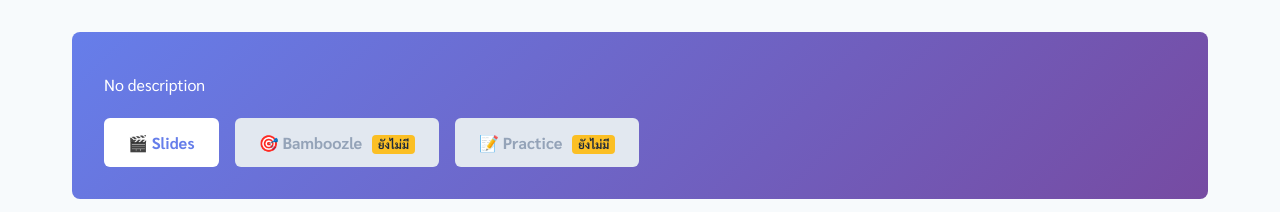
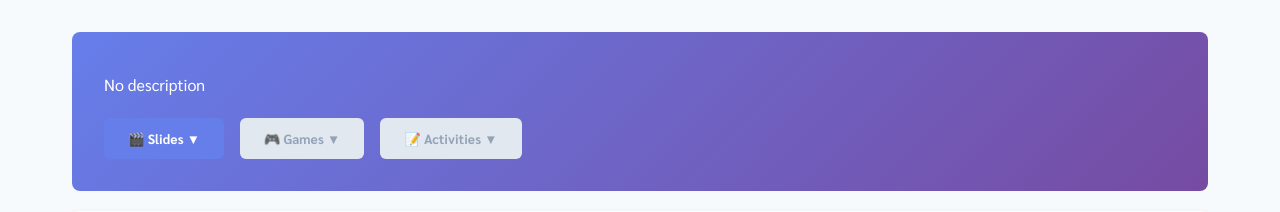
Before and after one commit to Gowithe/classready, a Flask app: template templates/topic_detail.html in a window 1280 px wide. Shown: the top 212 px of the page. Run offline with Flask 3, Linux system fonts and the light colour scheme; the template is opened without the code that fills it, so the values that code supplies are empty.

Commit message:
Update topic_detail.html

```diff
--- a/templates/topic_detail.html
+++ b/templates/topic_detail.html
@@ -44,6 +44,88 @@
     color: #94a3b8;
     cursor: not-allowed;
     pointer-events: none;
+  }
+
+  /* =========================
+     Dropdown Menu (FIXED)
+     - เปลี่ยนจาก hover -> click
+     ========================= */
+  .dropdown {
+    position: relative;
+    display: inline-block;
+  }
+  .dropdown-btn {
+    padding: 0.75rem 1.5rem;
+    background: white;
+    color: #667eea;
+    border-radius: 6px;
+    text-decoration: none;
+    font-weight: 700;
+    cursor: pointer;
+    border: none;
+    display: flex;
+    align-items: center;
+    gap: 0.5rem;
+    transition: all 0.2s;
+    user-select: none;
+  }
+  .dropdown-btn:hover {
+    background: #f0f4ff;
+  }
+  .dropdown-btn.slides { background: #667eea; color: white; }
+  .dropdown-btn.games { background: #ec4899; color: white; }
+  .dropdown-btn.activities { background: #06b6d4; color: white; }
+
+  .dropdown-btn.disabled,
+  .dropdown-btn:disabled {
+    background: #e2e8f0 !important;
+    color: #94a3b8 !important;
+    cursor: not-allowed !important;
+  }
+
+  .dropdown-content {
+    display: none;
+    position: absolute;
+    top: 100%;
+    left: 0;
+    background: white;
+    min-width: 200px;
+    box-shadow: 0 8px 24px rgba(0,0,0,0.15);
+    border-radius: 8px;
+    z-index: 100;
+    margin-top: 6px;
+    overflow: hidden;
+  }
+
+  /* ✅ เปิดเมื่อมี class open */
+  .dropdown.open .dropdown-content {
+    display: block;
+  }
+
+  .dropdown-content a {
+    display: flex;
+    align-items: center;
+    gap: 0.5rem;
+    padding: 0.75rem 1rem;
+    color: #334155;
+    text-decoration: none;
+    font-weight: 600;
+    transition: background 0.15s;
+    border-radius: 0;
+    background: white;
+    white-space: nowrap;
+  }
+  .dropdown-content a:hover {
+    background: #f1f5f9;
+  }
+  .dropdown-content a.disabled {
+    color: #94a3b8;
+    pointer-events: none;
+  }
+  .dropdown-divider {
+    height: 1px;
+    background: #e2e8f0;
+    margin: 0.25rem 0;
   }
 
   .panel {
@@ -186,31 +268,59 @@
   <p>{{ topic.description or 'No description' }}</p>
 
   <div class="topic-nav">
-    <a href="{{ url_for('view_slides', topic_id=topic.id) }}">🎬 Slides</a>
+    <!-- Slides Dropdown -->
+    <div class="dropdown">
+      <button class="dropdown-btn slides" type="button">🎬 Slides ▼</button>
+      <div class="dropdown-content">
+        <a href="{{ url_for('view_slides', topic_id=topic.id) }}">👁️ View Slides</a>
+        {% if is_owner or is_admin %}
+        <a href="{{ url_for('edit_slides', topic_id=topic.id) }}">✏️ Edit Slides</a>
+        {% endif %}
+        {% if has_slides %}
+        <div class="dropdown-divider"></div>
+        <a href="{{ url_for('download_slides_pdf', topic_id=topic.id) }}">📥 Download PDF</a>
+        {% endif %}
+        {% if topic.pdf_file %}
+        <a href="{{ url_for('uploaded_file', filename=topic.pdf_file) }}" target="_blank">📄 View Original PDF</a>
+        {% endif %}
+      </div>
+    </div>
 
-    {% if has_slides %}
-    <a href="{{ url_for('download_slides_pdf', topic_id=topic.id) }}" style="background: #f59e0b;">📥 Download Slides</a>
-    {% endif %}
-
-    {% if is_owner or is_admin %}
-    <a href="{{ url_for('edit_slides', topic_id=topic.id) }}" style="background: #10b981;">✏️ Edit Slides</a>
-    {% endif %}
-
+    <!-- Games Dropdown -->
+    <div class="dropdown">
+      <button class="dropdown-btn games {% if not has_game %}disabled{% endif %}" type="button" {% if not has_game %}disabled{% endif %}>
+        🎮 Games ▼
+      </button>
+      <div class="dropdown-content">
         {% if has_game %}
         <a href="{{ url_for('game', topic_id=topic.id) }}">🎯 Bamboozle</a>
-      <a href="{{ url_for('game_memory', topic_id=topic.id) }}" style="background: #ec4899;">🃏 Memory</a>
+        <a href="{{ url_for('game_memory', topic_id=topic.id) }}">🃏 Memory Match</a>
+        {% if has_practice %}
+        <a href="{{ url_for('game_millionaire', topic_id=topic.id) }}">🏆 Millionaire</a>
+        {% endif %}
         {% else %}
-      <a class="disabled" href="javascript:void(0)" title="กรุณา Generate Game ก่อน">🎯 Bamboozle <span class="nav-badge">ยังไม่มี</span></a>
+        <a class="disabled">กรุณา Generate Game ก่อน</a>
         {% endif %}
+      </div>
+    </div>
 
+    <!-- Activities Dropdown -->
+    <div class="dropdown">
+      <button class="dropdown-btn activities {% if not has_practice %}disabled{% endif %}" type="button" {% if not has_practice %}disabled{% endif %}>
+        📝 Activities ▼
+      </button>
+      <div class="dropdown-content">
         {% if has_practice %}
-      <a href="{{ url_for('practice', topic_id=topic.id) }}">📝 MCQ</a>
-      <a href="{{ url_for('game_millionaire', topic_id=topic.id) }}" style="background: #8b5cf6;">🏆 Millionaire</a>
-      <a href="{{ url_for('practice_fill_blanks', topic_id=topic.id) }}" style="background: #06b6d4;">✍️ Fill Blanks</a>
-      <a href="{{ url_for('practice_unscramble', topic_id=topic.id) }}" style="background: #f97316;">🔀 Unscramble</a>
+        <a href="{{ url_for('practice', topic_id=topic.id) }}">📝 Multiple Choice (MCQ)</a>
+        <a href="{{ url_for('practice_fill_blanks', topic_id=topic.id) }}">✍️ Fill in the Blanks</a>
+        <a href="{{ url_for('practice_unscramble', topic_id=topic.id) }}">🔀 Sentence Unscramble</a>
+        <div class="dropdown-divider"></div>
+        <a href="{{ url_for('practice_scores', topic_id=topic.id) }}">📊 View All Scores</a>
         {% else %}
-      <a class="disabled" href="javascript:void(0)" title="กรุณา Generate Practice ก่อน">📝 Practice <span class="nav-badge">ยังไม่มี</span></a>
+        <a class="disabled">กรุณา Generate Practice ก่อน</a>
         {% endif %}
+      </div>
+    </div>
   </div>
 </div>
 
@@ -285,6 +395,7 @@
   const modalMessage = document.getElementById('modalMessage');
 
   function setStatus(msg){
+    if(!statusbar) return;
     statusbar.textContent = msg;
     statusbar.classList.add('show');
   }
@@ -296,25 +407,22 @@
     } else if (mode === 'practice') {
       message = 'Generating Practice from PDF...';
     }
-    modalMessage.textContent = message;
-    modal.classList.add('show');
+    if(modalMessage) modalMessage.textContent = message;
+    if(modal) modal.classList.add('show');
   }
 
   function hideModal() {
-    modal.classList.remove('show');
+    if(modal) modal.classList.remove('show');
   }
 
   async function readJsonSafely(res){
     const ct = (res.headers.get('content-type') || '').toLowerCase();
-
     if(!ct.includes('application/json')){
       const text = await res.text();
       const preview = (text || '').slice(0, 200);
       throw new Error(`Server returned non-JSON (status ${res.status}). Preview: ${preview}`);
     }
-
-    const data = await res.json();
-    return data;
+    return await res.json();
   }
 
   async function callGenerate(mode){
@@ -333,7 +441,6 @@
     ];
     buttons.forEach(b => { if(b) b.disabled = true; });
 
-    // Show modal popup
     showModal(mode);
 
     try{
@@ -363,7 +470,6 @@
       }else if(mode === 'practice'){
         window.location.href = `/topic/${topicId}/practice`;
       }else{
-        // Reload หน้าเพื่ออัปเดตสถานะปุ่ม
         window.location.reload();
       }
 
@@ -384,5 +490,48 @@
   if(btnAll) btnAll.addEventListener('click', () => callGenerate('all'));
   if(btnGame) btnGame.addEventListener('click', () => callGenerate('game'));
   if(btnPractice) btnPractice.addEventListener('click', () => callGenerate('practice'));
+
+  /* =========================
+     ✅ Dropdown click-to-open (แก้เด้ง)
+     ========================= */
+  (function initDropdowns(){
+    const dropdowns = Array.from(document.querySelectorAll('.dropdown'));
+
+    function closeAll(except=null){
+      dropdowns.forEach(d => { if(d !== except) d.classList.remove('open'); });
+    }
+
+    dropdowns.forEach(d => {
+      const btn = d.querySelector('.dropdown-btn');
+      const menu = d.querySelector('.dropdown-content');
+      if(!btn) return;
+
+      // disabled -> ไม่ให้เปิด
+      if(btn.classList.contains('disabled') || btn.disabled) return;
+
+      btn.addEventListener('click', (e) => {
+        e.preventDefault();
+        e.stopPropagation();
+        const isOpen = d.classList.contains('open');
+        closeAll();
+        d.classList.toggle('open', !isOpen);
+      });
+
+      if(menu){
+        // คลิกในเมนู ไม่ให้ปิดทันที
+        menu.addEventListener('click', (e) => {
+          e.stopPropagation();
+        });
+      }
+    });
+
+    // คลิกที่อื่น = ปิดหมด
+    document.addEventListener('click', () => closeAll());
+
+    // ESC = ปิดหมด
+    document.addEventListener('keydown', (e) => {
+      if(e.key === 'Escape') closeAll();
+    });
+  })();
 </script>
 {% endblock %}
```
Lines whose indentation alone changed are shown as unchanged.
